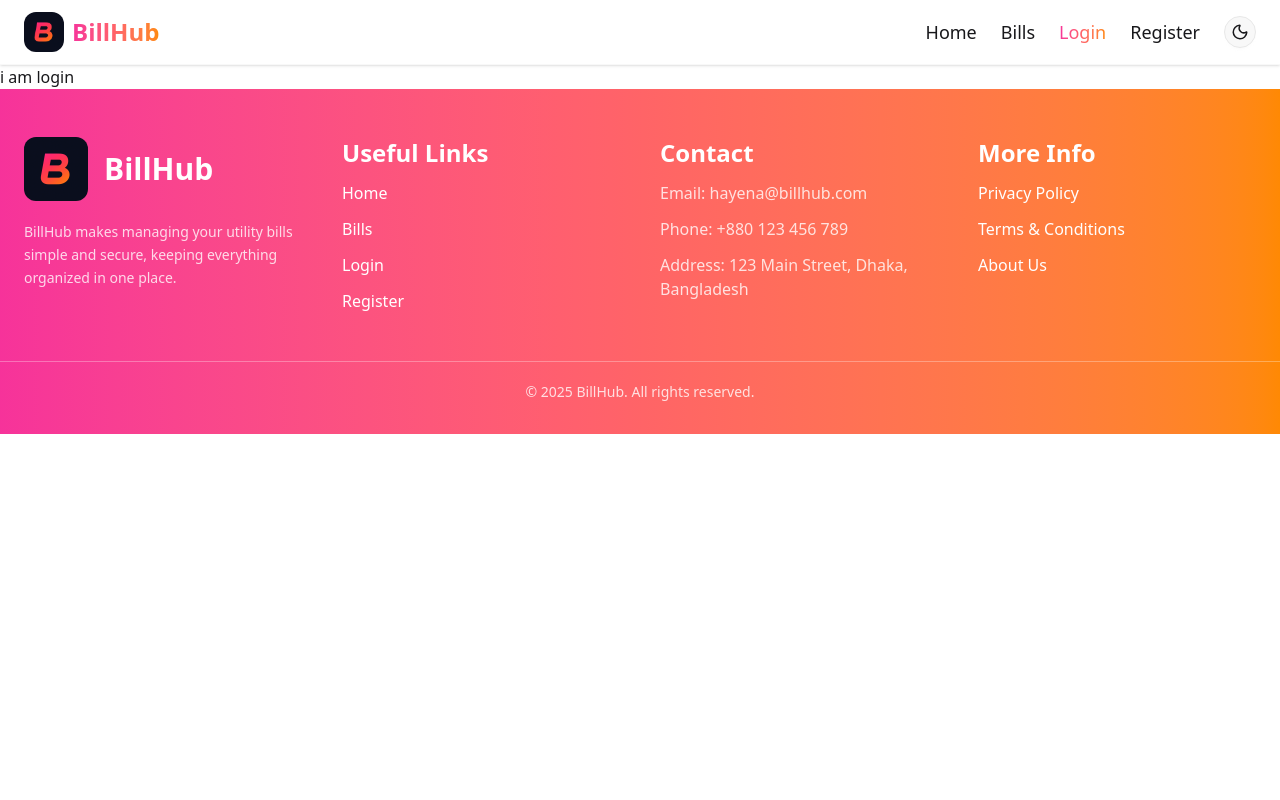
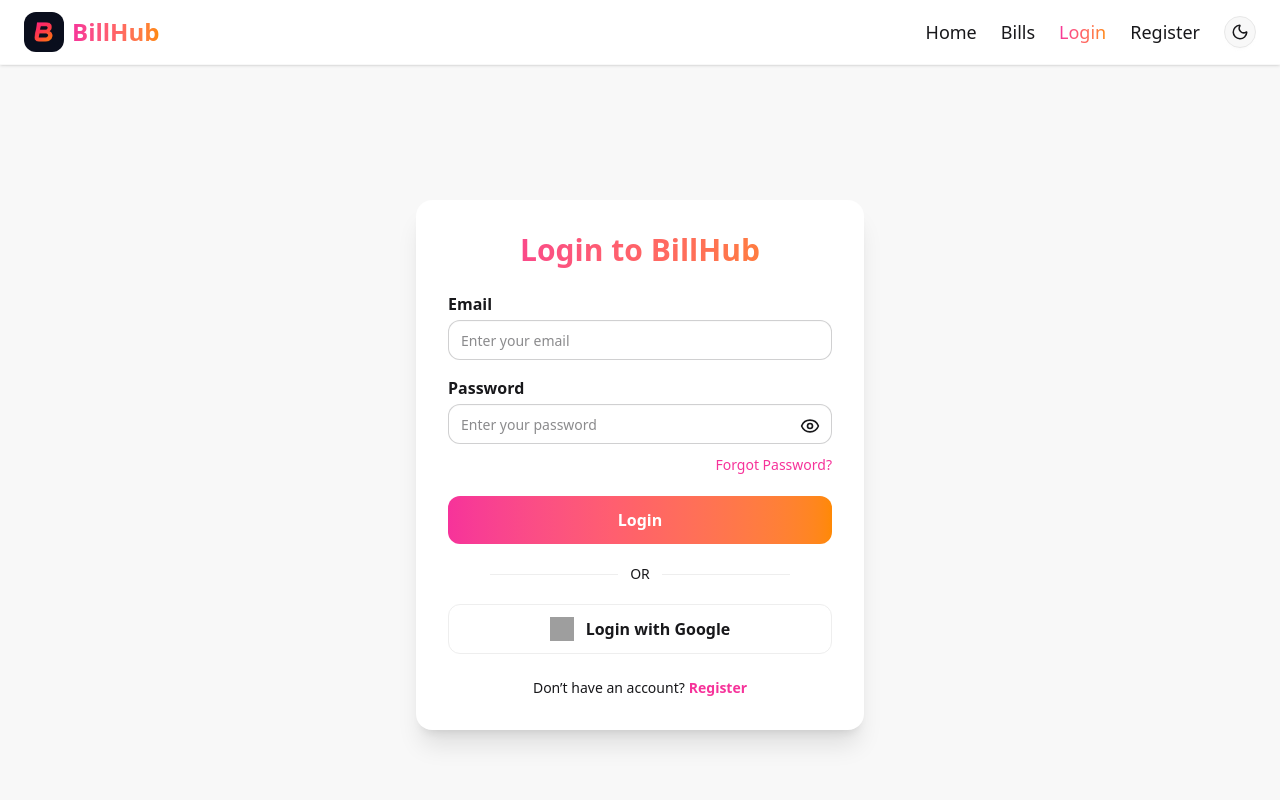
Before and after one commit to ratul-hasan00/assTen-utility-client, a React (Vite) app: page /login in a window 1280 px wide. Shown: the top 800 px of the page. Built offline with nearby package versions, Linux system fonts and the light colour scheme; grey boxes are pictures that could not be loaded.

Commit message:
second commit-added register and login page

```diff
--- a/src/Components/Login.jsx
+++ b/src/Components/Login.jsx
@@ -1,11 +1,125 @@
-import React from 'react';
+import React, { useState } from "react";
+import { Eye, EyeOff } from "lucide-react";
+import { Link } from "react-router";
 
 const Login = () => {
-    return (
-        <div>
-            i am login
+  const [showPassword, setShowPassword] = useState(false);
+  const [passwordError, setPasswordError] = useState("");
+
+  const validatePassword = (password) => {
+    if (password.length < 6) {
+      return "Password must be at least 6 characters long";
+    }
+    if (!/[A-Z]/.test(password)) {
+      return "Password must contain at least one uppercase letter";
+    }
+    if (!/[a-z]/.test(password)) {
+      return "Password must contain at least one lowercase letter";
+    }
+    return "";
+  };
+
+  const handlePasswordCheck = (e) => {
+    const value = e.target.value;
+    const error = validatePassword(value);
+    setPasswordError(error);
+  };
+
+  return (
+    <div className="min-h-screen flex items-center justify-center px-4 py-10 bg-base-200 dark:bg-base-300">
+      <div className="w-full max-w-md bg-base-100 dark:bg-base-200 shadow-xl rounded-2xl p-8">
+
+        {/* Title */}
+        <h2 className="text-3xl font-bold text-center mb-6 bg-gradient-to-r from-pink-500 via-red-400 to-orange-400 text-transparent bg-clip-text">
+          Login to BillHub
+        </h2>
+
+        {/* Email */}
+        <label className="font-semibold text-base-content">Email</label>
+        <input
+          type="email"
+          placeholder="Enter your email"
+          className="input input-bordered w-full mt-1 mb-4 rounded-xl"
+        />
+
+        {/* Password */}
+        <label className="font-semibold text-base-content">Password</label>
+        <div className="relative mt-1">
+          <input
+            type={showPassword ? "text" : "password"}
+            placeholder="Enter your password"
+            className="input input-bordered w-full pr-12 rounded-xl"
+            onChange={handlePasswordCheck}
+          />
+          <button
+            type="button"
+            className="absolute right-3 top-3 text-base-content cursor-pointer"
+            onClick={() => setShowPassword(!showPassword)}
+          >
+            {showPassword ? <EyeOff size={20} /> : <Eye size={20} />}
+          </button>
         </div>
-    );
+
+        {/* Password Error */}
+        {passwordError && (
+          <p className="text-red-500 text-sm mt-1">{passwordError}</p>
+        )}
+
+        {/* Forget password */}
+        <div className="text-right mt-2">
+          <Link
+            to="/forgot-password"
+            className="text-sm font-medium text-pink-500 hover:underline"
+          >
+            Forgot Password?
+          </Link>
+        </div>
+
+        {/* Login Button */}
+        <button
+          disabled={passwordError}
+          className={`w-full mt-5 py-3 text-white font-semibold rounded-xl
+            bg-gradient-to-r from-pink-500 via-red-400 to-orange-400
+            transition-all duration-300 cursor-pointer
+            ${passwordError ? "opacity-50 cursor-not-allowed" : "hover:opacity-90"}
+          `}
+        >
+          Login
+        </button>
+
+        {/* Divider */}
+        <div className="my-5 flex items-center justify-center">
+          <div className="h-px bg-base-300 w-1/3"></div>
+          <span className="px-3 text-sm text-base-content">OR</span>
+          <div className="h-px bg-base-300 w-1/3"></div>
+        </div>
+
+        {/* Google Login Button */}
+        <button
+          className="
+            w-full py-3 border border-base-300 rounded-xl
+            font-semibold flex items-center justify-center gap-3
+            hover:bg-base-200 transition-all duration-300 cursor-pointer
+          "
+        >
+          <img
+            src="https://www.svgrepo.com/show/475656/google-color.svg"
+            alt="Google"
+            className="w-6 h-6"
+          />
+          Login with Google
+        </button>
+
+        {/* Register Link */}
+        <p className="text-center mt-6 text-sm text-base-content">
+          Don’t have an account?
+          <Link to="/register" className="text-pink-500 font-semibold ml-1 hover:underline">
+            Register
+          </Link>
+        </p>
+      </div>
+    </div>
+  );
 };
 
 export default Login;
--- a/src/Components/Register.jsx
+++ b/src/Components/Register.jsx
@@ -1,11 +1,131 @@
-import React from 'react';
+import React, { useState } from "react";
+import { Eye, EyeOff } from "lucide-react";
+import { Link } from "react-router";
 
 const Register = () => {
-    return (
-        <div>
-            i am Register
+  const [showPassword, setShowPassword] = useState(false);
+  const [passwordError, setPasswordError] = useState("");
+
+  const validatePassword = (password) => {
+    if (password.length < 6) {
+      return "Password must be at least 6 characters long";
+    }
+    if (!/[A-Z]/.test(password)) {
+      return "Password must contain at least one uppercase letter";
+    }
+    if (!/[a-z]/.test(password)) {
+      return "Password must contain at least one lowercase letter";
+    }
+    return "";
+  };
+
+  const handlePasswordCheck = (e) => {
+    const value = e.target.value;
+    const error = validatePassword(value);
+    setPasswordError(error);
+  };
+
+  return (
+    <div className="min-h-screen flex items-center justify-center px-4 py-10 bg-base-200 dark:bg-base-300">
+      <div className="w-full max-w-md bg-base-100 dark:bg-base-200 shadow-xl rounded-2xl p-8">
+
+        {/* Title */}
+        <h2 className="text-3xl font-bold text-center mb-6 bg-gradient-to-r from-pink-500 via-red-400 to-orange-400 text-transparent bg-clip-text">
+          Create Your Account
+        </h2>
+
+        {/* Name */}
+        <label className="font-semibold text-base-content">Full Name</label>
+        <input
+          type="text"
+          placeholder="Enter your full name"
+          className="input input-bordered w-full mt-1 mb-4 rounded-xl"
+        />
+
+        {/* Email */}
+        <label className="font-semibold text-base-content">Email</label>
+        <input
+          type="email"
+          placeholder="Enter your email"
+          className="input input-bordered w-full mt-1 mb-4 rounded-xl"
+        />
+
+        {/* Photo URL */}
+        <label className="font-semibold text-base-content">Photo URL</label>
+        <input
+          type="text"
+          placeholder="Paste your photo link"
+          className="input input-bordered w-full mt-1 mb-4 rounded-xl"
+        />
+
+        {/* Password */}
+        <label className="font-semibold text-base-content">Password</label>
+        <div className="relative mt-1">
+          <input
+            type={showPassword ? "text" : "password"}
+            placeholder="Create a strong password"
+            className="input input-bordered w-full pr-12 rounded-xl"
+            onChange={handlePasswordCheck}
+          />
+          <button
+            type="button"
+            className="absolute right-3 top-3 text-base-content cursor-pointer"
+            onClick={() => setShowPassword(!showPassword)}
+          >
+            {showPassword ? <EyeOff size={20} /> : <Eye size={20} />}
+          </button>
         </div>
-    );
+
+        {/* Password Error */}
+        {passwordError && (
+          <p className="text-red-500 text-sm mt-1">{passwordError}</p>
+        )}
+
+        {/* Register Button */}
+        <button
+          disabled={passwordError}
+          className={`w-full mt-5 py-3 text-white font-semibold rounded-xl
+            bg-gradient-to-r from-pink-500 via-red-400 to-orange-400
+            transition-all duration-300 cursor-pointer
+            ${passwordError ? "opacity-50 cursor-not-allowed" : "hover:opacity-90"}
+          `}
+        >
+          Register
+        </button>
+
+        {/* Divider */}
+        <div className="my-5 flex items-center justify-center">
+          <div className="h-px bg-base-300 w-1/3"></div>
+          <span className="px-3 text-sm text-base-content">OR</span>
+          <div className="h-px bg-base-300 w-1/3"></div>
+        </div>
+
+        {/* Google Register Button */}
+        <button
+          className="
+            w-full py-3 border border-base-300 rounded-xl
+            font-semibold flex items-center justify-center gap-3
+            hover:bg-base-200 transition-all duration-300 cursor-pointer
+          "
+        >
+          <img
+            src="https://www.svgrepo.com/show/475656/google-color.svg"
+            alt="Google"
+            className="w-6 h-6"
+          />
+          Register with Google
+        </button>
+
+        {/* Login Link */}
+        <p className="text-center mt-6 text-sm text-base-content">
+          Already have an account?
+          <Link to="/login" className="text-pink-500 font-semibold ml-1 hover:underline">
+            Login
+          </Link>
+        </p>
+      </div>
+    </div>
+  );
 };
 
 export default Register;
```
